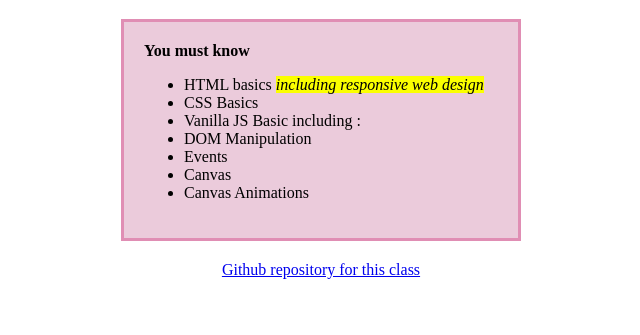
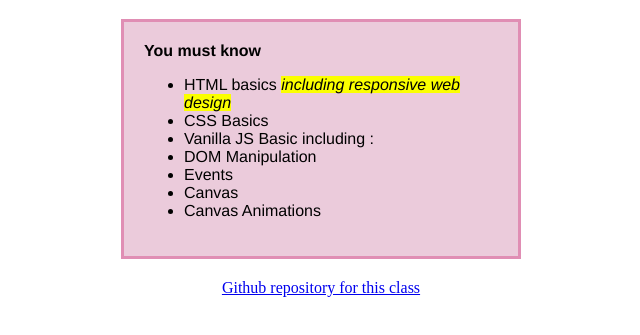
Before and after one commit to Pierre2905/WAA-WS3, a plain HTML site: page index.html in a window 1280 px wide. Shown: the part 61-396 px from the top of the page, without its empty margins (319-959 px from the left). Drawn offline with Linux system fonts and the light colour scheme.

Commit message:
Third commit

```diff
--- a/styles.css
+++ b/styles.css
@@ -1,5 +1,6 @@
 em{
 background-color: #fbff00;    /* Light blue */
+font-family: "Helvetica Neue", "Arial",  sans-serif;
 }
 div{
     padding: 20px 20px;  /* Vertical  Horizontal */
@@ -9,7 +10,9 @@ div{
     /*text-align: center;*/
     width: 400px;
     margin: 20px auto;
+    font-family: "Helvetica Neue", "Arial",  sans-serif;
 }
 ul,li{
     background-color:#ebcbdb;
+    font-family: "Helvetica Neue", "Arial",  sans-serif;
 }
```
